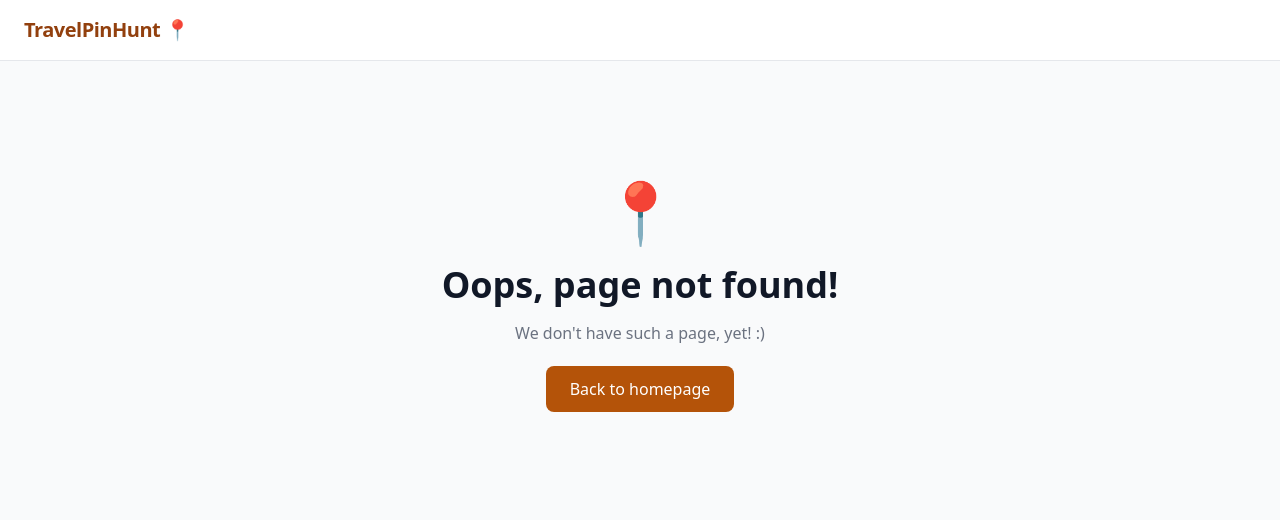
After one commit to Polovinkin/travelpinhunt, a Django app: template locations/templates/404.html in a window 1280 px wide. The commit adds this page. Shown: the top 520 px of the page. Run offline with Django 5.2, Linux system fonts and the light colour scheme; the template is opened without the code that fills it, so the values that code supplies are empty; some libraries are stand-ins or nearby versions.

Commit message:
page 404 and better text in home

```diff
--- /dev/null
+++ b/locations/templates/404.html
@@ -0,0 +1,14 @@
+{% extends "locations/base.html" %}
+
+{% block title %}Page Not Found — TravelPinHunt{% endblock %}
+
+{% block content %}
+    <div class="text-center py-20">
+        <p class="text-6xl mb-6">📍</p>
+        <h1 class="text-4xl font-bold mb-4">Oops, page not found!</h1>
+        <p class="text-gray-500 mb-8">We don't have such a page, yet! :) </p>
+        <a href="/" class="bg-amber-700 text-white px-6 py-3 rounded-lg font-medium hover:bg-amber-800 transition">
+            Back to homepage
+        </a>
+    </div>
+{% endblock %}
--- a/locations/templates/locations/home.html
+++ b/locations/templates/locations/home.html
@@ -32,7 +32,7 @@
 
     {% if query %}
         <div class="mb-10">
-            <h2 class="text-xl font-semibold mb-4">Results for "{{ query }}"</h2>
+            <h2 class="text-xl font-semibold mb-4">Search results for "{{ query }}"</h2>
 
             {% if results.countries %}
                 <div class="mb-6">
@@ -68,7 +68,9 @@
             {% endif %}
 
             {% if not results.cities and not results.countries %}
-                <p class="text-gray-500">Nothing found for "{{ query }}" — try a different search.</p>
+                <p class="text-gray-500">Oops, nothing found for "{{ query }}" — maybe try a different search?</p>
+                <p class="text-gray-500">This can also mean that we don't have data for the location you are looking for, yet! :C</p>
+                <p class="text-gray-500">If you know where to buy pins there (or anywhere) - you can contrubite by adding information.</p>
             {% endif %}
         </div>
     {% else %}
```
